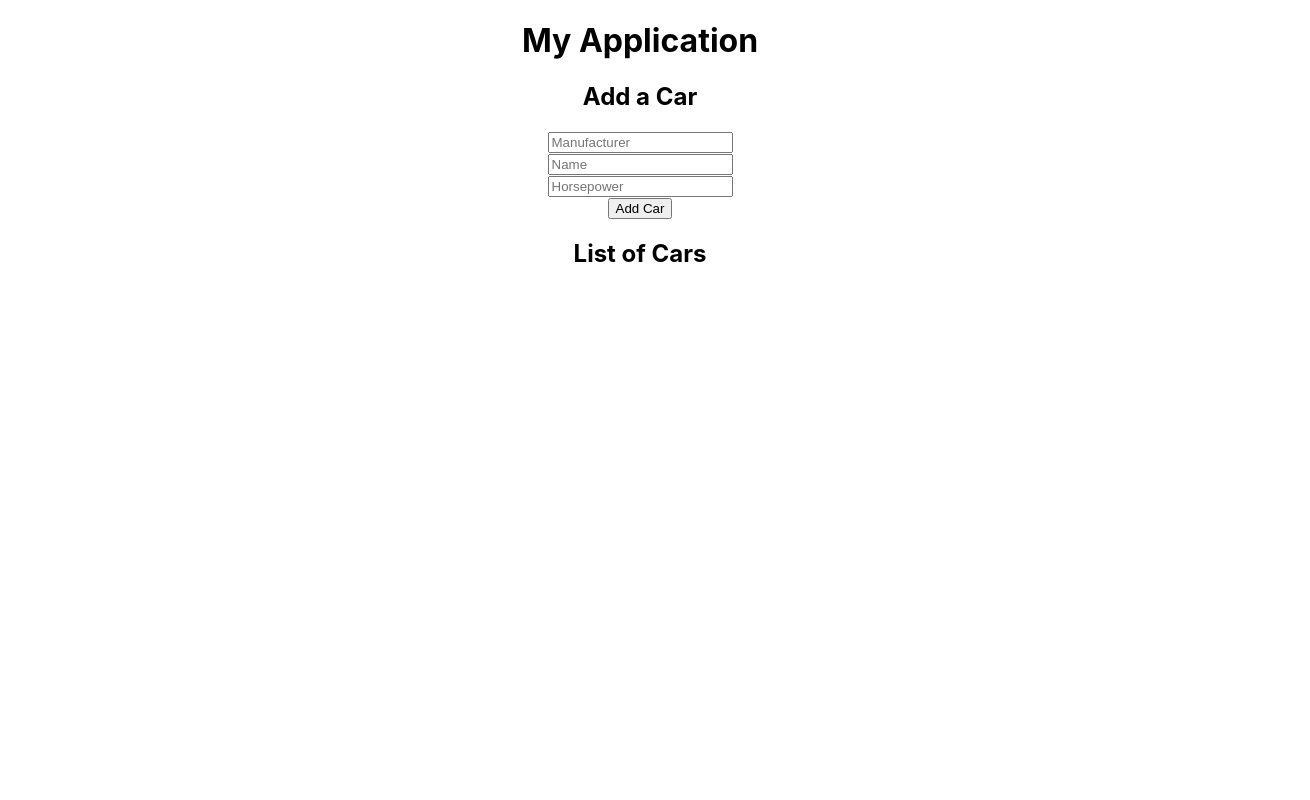
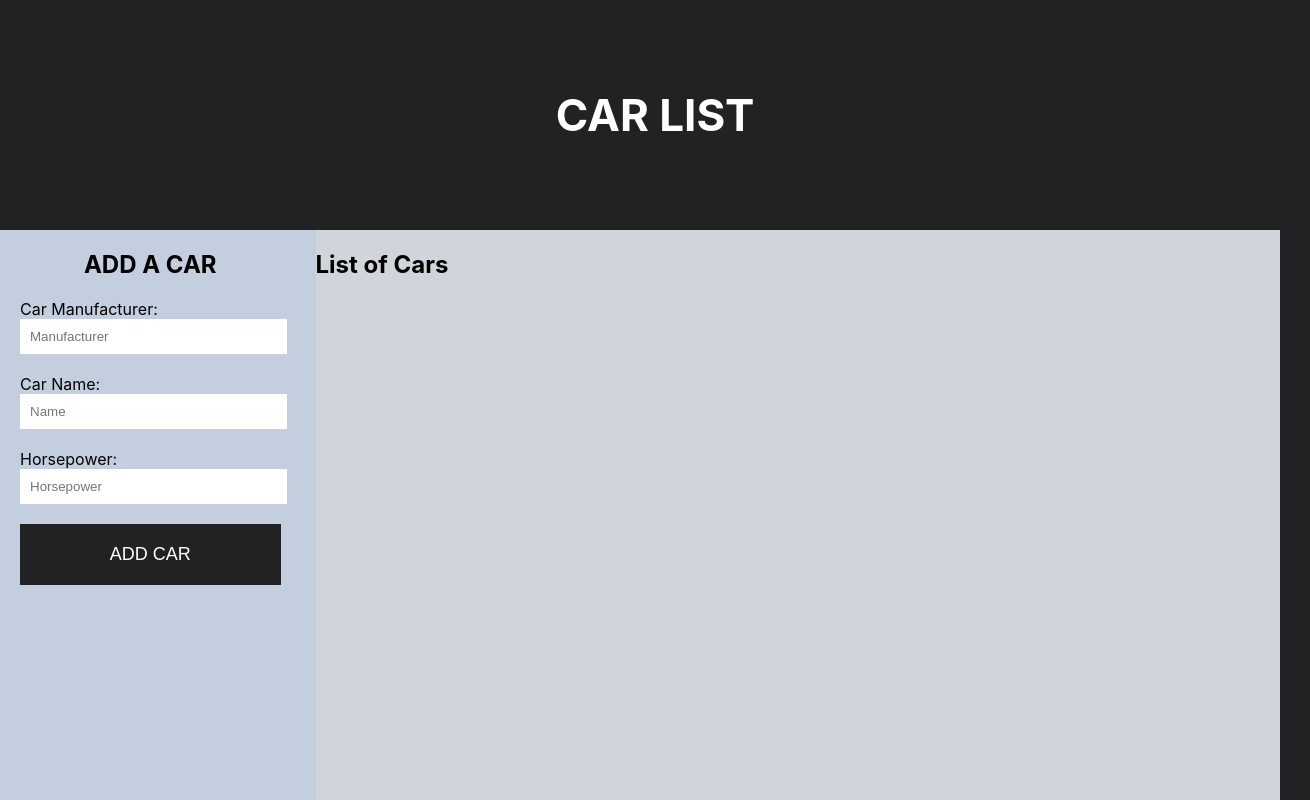
Before and after one commit to nmate44/reactassignment, a React (Create React App) app: page / in a window 1280 px wide. Shown: the top 800 px of the page, 1310 px wide, since content can reach past the window. Built offline with nearby package versions, Linux system fonts and the light colour scheme.

Commit message:
CSS formázás készül...

```diff
--- a/src/App.css
+++ b/src/App.css
@@ -1,38 +1,88 @@
 .App {
-  text-align: center;
+  text-align: left;
 }
 
-.App-logo {
-  height: 40vmin;
-  pointer-events: none;
+body {
+  background: #212224;
 }
 
-@media (prefers-reduced-motion: no-preference) {
-  .App-logo {
-    animation: App-logo-spin infinite 20s linear;
-  }
+/* Header */
+.header {
+  background: #212224;
+  color: white;
+  text-transform: uppercase;
+  font-size: 22px;
+  padding: 15px;
+  width: 100%;
+  display: flex;
+  justify-content: center;
+  align-items: center;
+  min-height: 200px;
 }
 
-.App-header {
-  background-color: #282c34;
-  min-height: 100vh;
+.row {
   display: flex;
-  flex-direction: column;
-  align-items: center;
-  justify-content: center;
-  font-size: calc(10px + 2vmin);
-  color: white;
+  flex-wrap: wrap;
 }
 
-.App-link {
-  color: #61dafb;
+/* Car Form */
+.carForm-container {
+  background: #c3cede;
+  padding: 20px;
+  padding-right: 35px;
+  flex: 20%;
 }
 
-@keyframes App-logo-spin {
-  from {
-    transform: rotate(0deg);
-  }
-  to {
-    transform: rotate(360deg);
-  }
+.carForm-container h2 {
+  padding: 0;
+  padding-bottom: 10px;
+  margin: 0;
+  text-align: center;
+  text-transform: uppercase;
 }
+
+/* CarForm Input/Button blocks */
+.inputBlock {
+  padding-top: 10px;
+  padding-bottom: 10px;
+}
+
+.inputBlock input {
+  width: 95%;
+  padding: 10px;
+  border: none;
+}
+
+.buttonBlock {
+  padding-top: 10px;
+}
+
+.buttonBlock button {
+  width: 100%;
+  padding: 20px;
+  background: #212224;
+  color: white;
+  font-size: 18px;
+  text-transform: uppercase;
+  border: none;
+}
+
+.carList-container {
+  flex: 75%;
+  min-height: 650px;
+  background: #d0d5db;
+}
+
+/* Footer */
+.footer {
+  background: #212224;
+  color: white;
+  text-transform: uppercase;
+  font-size: 22px;
+  padding: 15px;
+  width: 100%;
+  min-height: 100px;
+  display: flex;
+  justify-content: center;
+  align-items: center;
+}
--- a/src/App.js
+++ b/src/App.js
@@ -7,9 +7,20 @@ class App extends Component {
   render() {
     return (
         <div className="App">
-          <h1>My Application</h1>
-            <CarForm />
-            <CarList />
+            <div className="header">
+                <h1>Car List</h1>
+            </div>
+            <div className="row">
+                <div className="carForm-container">
+                    <CarForm />
+                </div>
+                <div className="carList-container">
+                    <CarList />
+                </div>
+            </div>
+            <div className="footer">
+                <p>Made by: Németh Máté (K5BPCA)</p>
+            </div>
         </div>
     );
   }
--- a/src/CarForm.js
+++ b/src/CarForm.js
@@ -27,10 +27,24 @@ class CarForm extends Component {
             <div>
                 <h2>Add a Car</h2>
                 <form onSubmit={this.handleSubmit}>
-                    <input required type="text" ref={(input) => this.getManufacturer = input} placeholder="Manufacturer"/><br />
-                    <input required type="text" ref={(input) => this.getName = input} placeholder="Name"/><br />
-                    <input required type="number" ref={(input) => this.getHorsepower = input} placeholder="Horsepower"/><br />
-                    <button>Add Car</button>
+                    <div className="inputBlock">
+                        <label>Car Manufacturer:</label><br />
+                        <input required type="text" ref={(input) => this.getManufacturer = input} placeholder="Manufacturer"/><br />
+                    </div>
+
+                    <div className="inputBlock">
+                        <label>Car Name:</label><br />
+                        <input required type="text" ref={(input) => this.getName = input} placeholder="Name"/><br />
+                    </div>
+
+                    <div className="inputBlock">
+                        <label>Horsepower:</label><br />
+                        <input required type="number" ref={(input) => this.getHorsepower = input} placeholder="Horsepower"/><br />
+                    </div>
+
+                    <div className="buttonBlock">
+                        <button>Add Car</button>
+                    </div>
                 </form>
             </div>
         );
```
